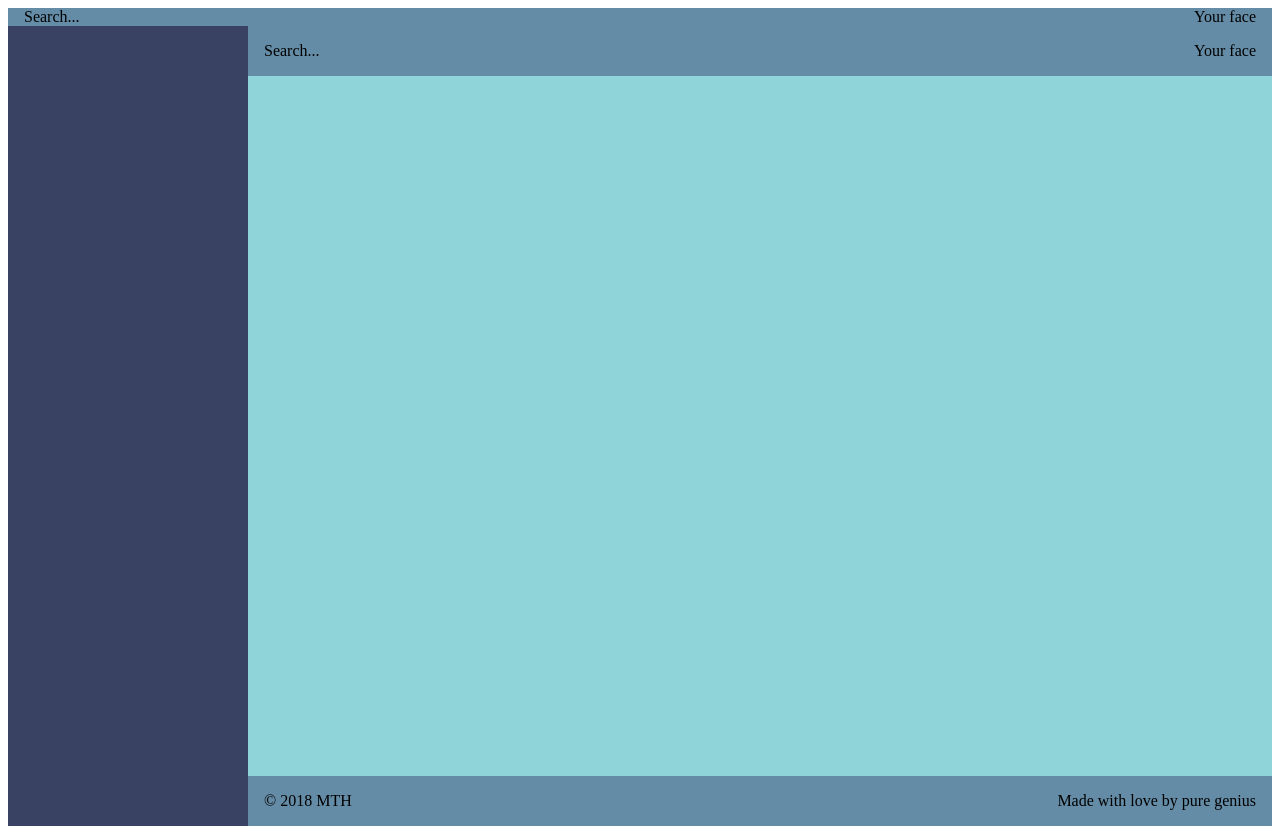
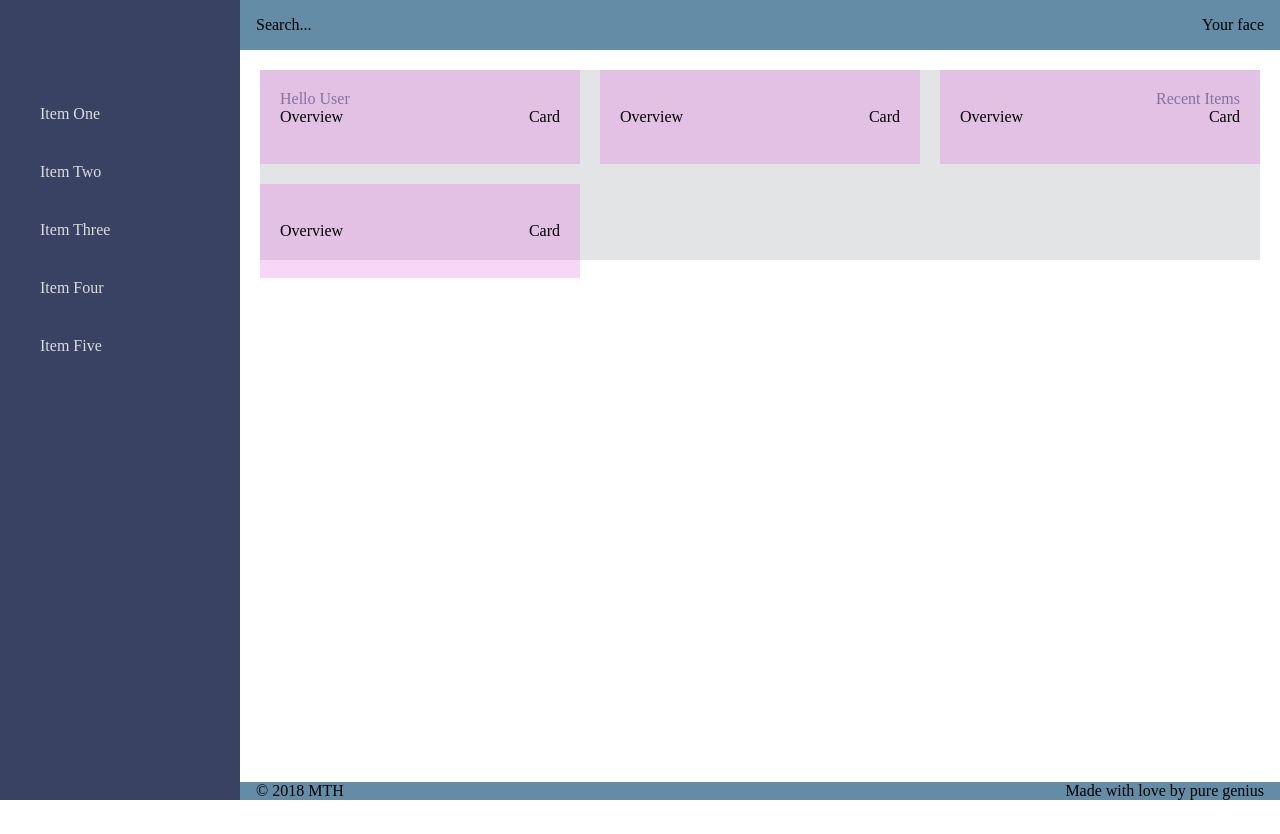
Before and after one commit to GeneralTank/GeneralTank.github.io, a plain HTML site: page Dashboard.html in a window 1280 px wide. After the commit the page ends 800 px from the top, so only its background shows below. Drawn offline with Linux system fonts and the light colour scheme.

Commit message:
testing stuff for dashboard

```diff
--- a/Dashboard.css
+++ b/Dashboard.css
@@ -1,11 +1,23 @@
+body {
+      margin: 0;
+      padding: 0;
+/*
+      color: #fff;
+      font-family: 'Open Sans', Helvetica, sans-serif;
+      box-sizing: border-box;
+*/
+    }
+
+
 .grid-container {
   display: grid;
   grid-template-columns: 240px 1fr;
   grid-template-rows: 50px 1fr 50px;
   grid-template-areas:
-    "sidenav header"
-    "sidenav main"
-    "sidenav footer";
+    'sidenav header'
+    'sidenav main'
+    'sidenav main2'
+    'sidenav footer';
   height: 100vh;
 }
 
@@ -13,11 +25,6 @@
 .header {
   grid-area: header;
   background-color: #648ca6;
-}
-
-.sidenav {
-  grid-area: sidenav;
-  background-color: #394263;
 }
 
 .main {
@@ -44,16 +51,46 @@
     grid-area: sidenav;
     background-color: #394263;
   }
-  .sidenav__list {
+.sidenav__list {
     padding: 0;
     margin-top: 85px;
     list-style-type: none;
   }
-  .sidenav__list-item {
+.sidenav__list-item {
     padding: 20px 20px 20px 40px;
     color: #ddd;
   }
-  .sidenav__list-item:hover {
+
+.sidenav__list-item : hover {
     background-color: rgba(255, 255, 255, 0.2);
     cursor: pointer;
   }
+
+.main-header {
+    grid-area: main;
+    display: flex;
+    justify-content: space-between;
+    margin: 20px;
+    padding: 20px;
+    height: 150px; /* Force our height since we don't have actual content yet */
+    background-color: #e3e4e6;
+    color: slategray;
+}
+
+.main-overview {
+    grid-area: main;
+    display: grid;
+    grid-template-columns: repeat(auto-fit, minmax(265px, 1fr));  /*Where the magic happens*/
+    grid-auto-rows: 94px;
+    grid-gap: 20px;
+    margin: 20px;
+}
+
+.overviewcard {
+
+    display: flex;
+    align-items: center;
+    justify-content: space-between;
+    padding: 20px;
+    background-color: #d3d3;
+}
--- a/Dashboard.html
+++ b/Dashboard.html
@@ -4,10 +4,6 @@
         <link href="Dashboard.css" type="text/css" rel="stylesheet">
     </head>
     <body>
-        <header class="header">
-          <div class="header__search">Search...</div>
-          <div class="header__avatar">Your face</div>
-        </header>
 
         <div class="grid-container">
         <!--          <header class="header"></header>-->
@@ -15,8 +11,54 @@
                 <div class="header__search">Search...</div>
                 <div class="header__avatar">Your face</div>
             </header>
-          <aside class="sidenav"></aside>
-          <main class="main"></main>
+
+            <div class="main-header">
+
+                <div class="main-header__heading">Hello User</div>
+
+                <div class="main-header__updates">Recent Items</div>
+
+            </div>
+
+            <div class="main-overview">
+                <div class="overviewcard">
+                    <div class="overviewcard__icon">Overview</div>
+                    <div class="overviewcard__info">Card</div>
+                </div>
+                <div class="overviewcard">
+                    <div class="overviewcard__icon">Overview</div>
+                    <div class="overviewcard__info">Card</div>
+                </div>
+                <div class="overviewcard">
+                    <div class="overviewcard__icon">Overview</div>
+                    <div class="overviewcard__info">Card</div>
+                </div>
+                <div class="overviewcard">
+                    <div class="overviewcard__icon">Overview</div>
+                    <div class="overviewcard__info">Card</div>
+                </div>
+<!--
+                <div class="overviewcard">
+                    <div class="overviewcard__icon">Overview</div>
+                    <div class="overviewcard__info">Card</div>
+                </div>
+                <div class="overviewcard">
+                    <div class="overviewcard__icon">Overview</div>
+                    <div class="overviewcard__info">Card</div>
+                </div>
+-->
+            </div>
+
+            <aside class="sidenav">
+                <ul class="sidenav__list">
+                    <li class="sidenav__list-item">Item One</li>
+                    <li class="sidenav__list-item">Item Two</li>
+                    <li class="sidenav__list-item">Item Three</li>
+                    <li class="sidenav__list-item">Item Four</li>
+                    <li class="sidenav__list-item">Item Five</li>
+                </ul>
+            </aside>
+
             <footer class="footer">
                 <div class="footer__copyright">&copy; 2018 MTH</div>
                 <div class="footer__signature">Made with love by pure genius</div>
```
Lines whose indentation alone changed are shown as unchanged.
